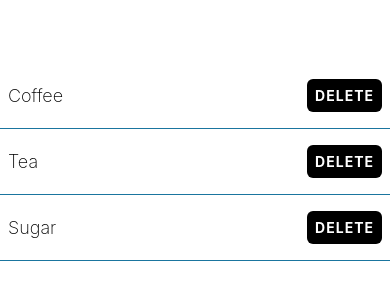
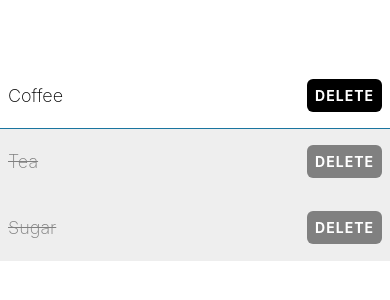
Before and after one commit to 999Ali999/taskly, a React Native app: screen / in a window 390 px wide. Shown: the part 260-560 px from the top of the page. Built offline with nearby package versions, Linux system fonts and the light colour scheme.

Commit message:
Add completion state to shopping list items and update styles

```diff
--- a/App.tsx
+++ b/App.tsx
@@ -5,8 +5,8 @@ export default function App() {
   return (
     <View style={styles.container}>
       <ShoppingListItem name="Coffee" />
-      <ShoppingListItem name="Tea" />
-      <ShoppingListItem name="Sugar" />
+      <ShoppingListItem name="Tea" isCompleted />
+      <ShoppingListItem name="Sugar" isCompleted />
     </View>
   );
 }
--- a/components/ShoppingListItem.tsx
+++ b/components/ShoppingListItem.tsx
@@ -3,9 +3,13 @@ import { theme } from "../theme";
 
 type ShoppingListItemProps = {
   name: string;
+  isCompleted?: boolean;
 };
 
-export const ShoppingListItem = ({ name }: ShoppingListItemProps) => {
+export const ShoppingListItem = ({
+  name,
+  isCompleted,
+}: ShoppingListItemProps) => {
   const handleDelete = () => {
     Alert.alert(
       `Are you sure you want to delete ${name}?`,
@@ -25,14 +29,29 @@ export const ShoppingListItem = ({ name }: ShoppingListItemProps) => {
   };
 
   return (
-    <View style={styles.itemContainer}>
-      <Text style={styles.itemText}>{name}</Text>
+    <View
+      style={[
+        styles.itemContainer,
+        isCompleted ? styles.completedContainer : undefined,
+      ]}
+    >
+      <Text
+        style={[
+          styles.itemText,
+          isCompleted ? styles.completedText : undefined,
+        ]}
+      >
+        {name}
+      </Text>
       <TouchableOpacity
-        style={styles.button}
+        style={[
+          styles.button,
+          isCompleted ? styles.completedButton : undefined,
+        ]}
         onPress={handleDelete}
         activeOpacity={0.5}
       >
-        <Text style={styles.buttonText}>Delete</Text>
+        <Text style={[styles.buttonText]}>Delete</Text>
       </TouchableOpacity>
     </View>
   );
@@ -41,21 +60,33 @@ export const ShoppingListItem = ({ name }: ShoppingListItemProps) => {
 const styles = StyleSheet.create({
   itemContainer: {
     borderBottomWidth: 1,
-    borderBottomColor: "#1a759f",
+    borderBottomColor: theme.colorCerulean,
     paddingHorizontal: 8,
     paddingVertical: 16,
     flexDirection: "row",
     justifyContent: "space-between",
     alignItems: "center",
   },
+  completedContainer: {
+    backgroundColor: theme.colorLightGray,
+    borderBottomColor: theme.colorLightGray,
+  },
   itemText: {
     fontSize: 18,
     fontWeight: "200",
+  },
+  completedText: {
+    textDecorationLine: "line-through",
+    textDecorationColor: theme.colorGray,
+    color: theme.colorGray,
   },
   button: {
     backgroundColor: theme.colorBlack,
     padding: 8,
     borderRadius: 6,
+  },
+  completedButton: {
+    backgroundColor: theme.colorGray,
   },
   buttonText: {
     color: theme.colorWhite,
--- a/theme.ts
+++ b/theme.ts
@@ -2,4 +2,6 @@ export const theme = {
   colorCerulean: "#1a759f",
   colorWhite: "#fff",
   colorBlack: "#000",
+  colorGray: "gray",
+  colorLightGray: "#eee",
 };
```
